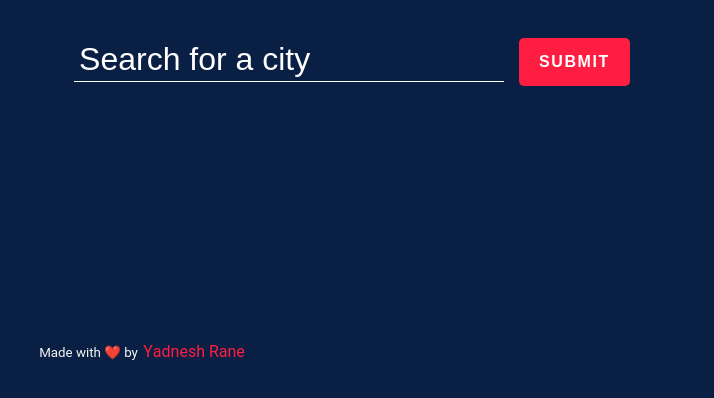
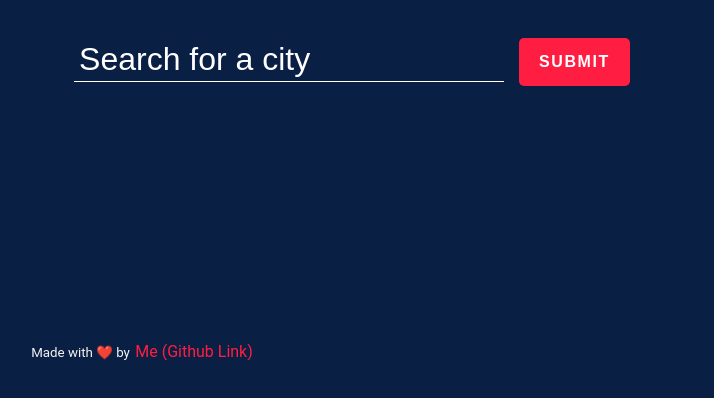
Before and after one commit to Yadnesh02/Weather_Web_App, a plain HTML site: page index.html in a window 1280 px wide. Shown: the part 348-746 px from the top of the page, without its empty margins (498-1212 px from the left). Drawn offline with nearby package versions, Linux system fonts and the light colour scheme.

Commit message:
Update index.html

```diff
--- a/index.html
+++ b/index.html
@@ -69,7 +69,7 @@
 </section>
 <footer class="page-footer">
   <div class="container">
-    <p><small>Made with <spam>❤️</spam> by </small><a class="link" href="">Yadnesh Rane</a></p>
+    <p><small>Made with <spam>❤️</spam> by </small><a class="link" href="">Me (Github Link)</a></p>
     <!-- <small>Made with <span>❤</span> by <a href="#" target="_blank">Yadnesh Rane</a> -->
     </small>
   </div>
```
